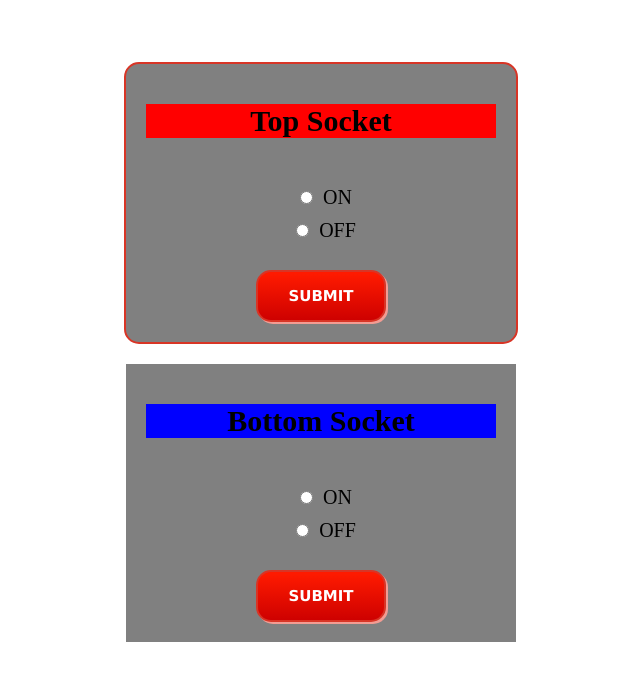
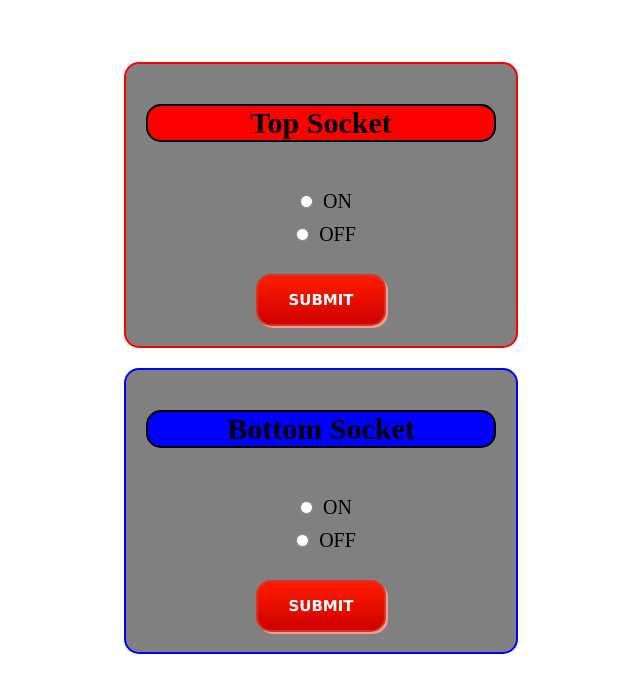
Before and after one commit to mameijer123/wifiRelay, a plain HTML site: page index.html in a window 1280 px wide. Shown: the whole page, without its empty margins (319-959 px from the left). Drawn offline with Linux system fonts and the light colour scheme.

Commit message:
Update main.css

```diff
--- a/main.css
+++ b/main.css
@@ -4,7 +4,7 @@
   width: 350px;
   background-color:gray;
   border-radius:15px;
-  border:2px solid #d83526;
+  border:2px solid red;
 }
 
 #formTwo {
@@ -12,18 +12,24 @@
   font-size: 20px;
   width: 350px;
   background-color:gray;
+  border-radius:15px;
+  border:2px solid blue;
 }
 
 #topSocket {
   background-color:red;
   font-size:30;
   font-weight:bold;
+  border-radius:15px;
+  border:2px solid black;
 }
 
 #btmSocket {
   background-color:blue;
   font-size:30;
   font-weight:bold;
+  border-radius:15px;
+  border:2px solid black;
 }
 
 .line {
```
